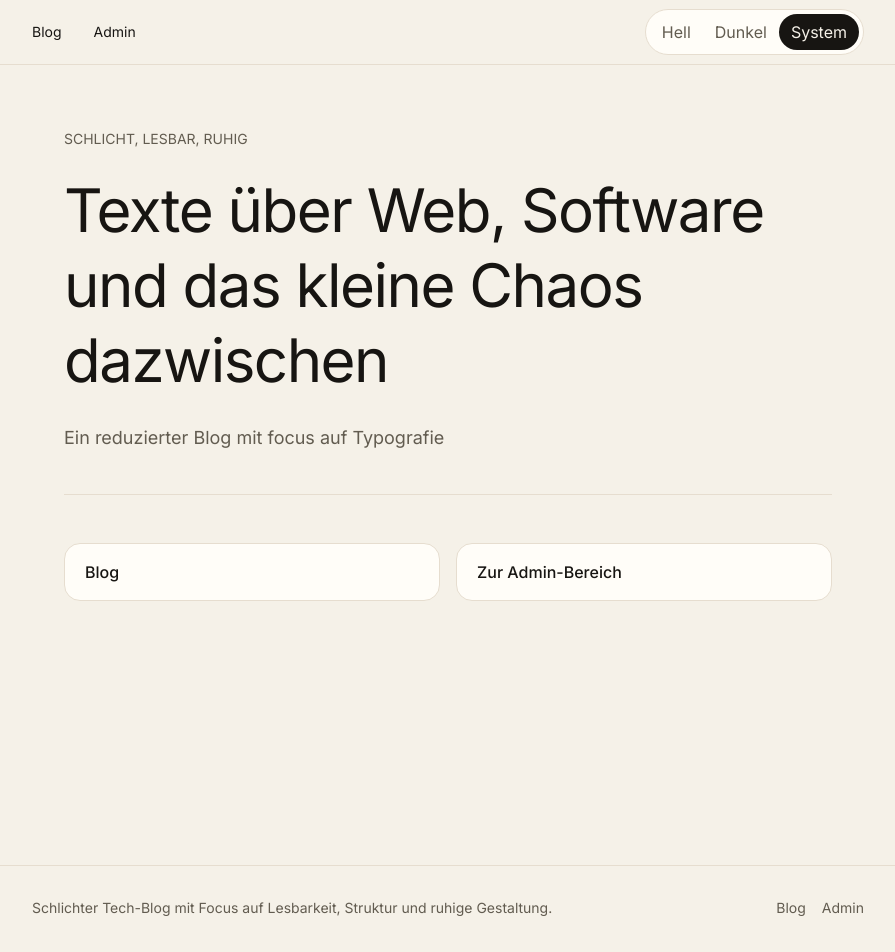
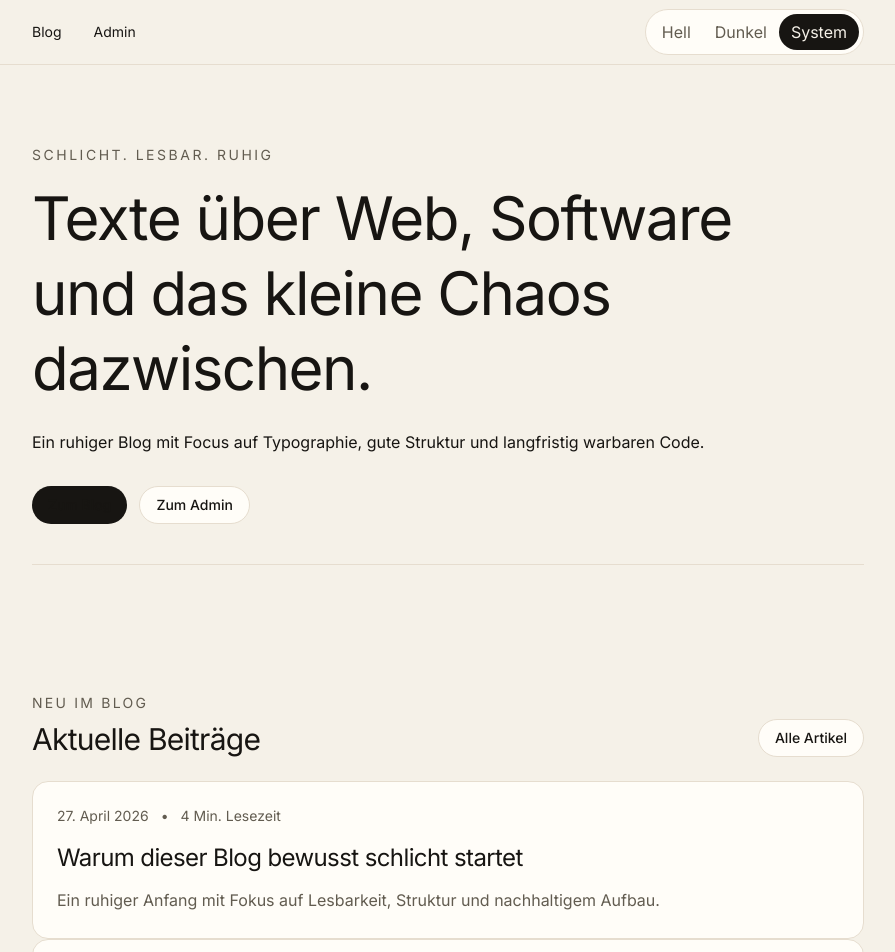
Before and after one commit to AdamKuzniarski/blog-template, a Next.js app: page / in a window 1280 px wide. Shown: the top 952 px of the page, without its empty margins (192-1087 px from the left). Built offline with nearby package versions, Linux system fonts and the light colour scheme.

Commit message:
update homePage

```diff
--- a/app/page.tsx
+++ b/app/page.tsx
@@ -1,38 +1,81 @@
 import Link from 'next/link';
+import { ButtonLink } from '@/components/primitives/button-link';
+import { Card } from '@/components/primitives/card';
 import { Container } from '@/components/container';
+import { Section } from '@/components/primitives/section';
+import { getAllPosts } from '@/content/posts';
 
-const links = [
-  { href: '/blog', label: 'Blog' },
-  { href: '/admin', label: 'Zur Admin-Bereich' },
-];
+const dateFormatter = new Intl.DateTimeFormat('de-DE', {
+  day: '2-digit',
+  month: 'long',
+  year: 'numeric',
+});
 
 export default function HomePage() {
+  const latestPosts = getAllPosts().slice(0, 2);
+
   return (
-    <main className={'mx-auto flex min-h-screen max-w-4xl flex-col gap-12 px-6 py-16 sm:px-8'}>
-      <Container className={'flex flex-col gap-12'}>
-        <header className={'space-y-6 border-b border-border pb-10'}>
-          <p className={'text-sm uppercase tracking-[0.18] text-muted'}>Schlicht, Lesbar, Ruhig</p>
-          <h1 className={'max-w-3xl font-serif text-5xl leading-tight tracking-tight sm:text-6xl'}>
-            Texte über Web, Software und das kleine Chaos dazwischen
+    <>
+      <Section className="pb-10 sm:pb-12">
+        <Container className="flex flex-col gap-10 ">
+          <header className="max-w-4xl border-b border-border pb-10">
+            <p className="mb-4 text-sm uppercase tracking-[0.18em] text-muted ">
+              Schlicht. Lesbar. Ruhig
+            </p>
+            <h1 className="max-w-3xl font-serif text-5xl leading-tight tracking-tight sm:text-6xl">
+              Texte über Web, Software und das kleine Chaos dazwischen.
             </h1>
-          <p className={'max-w-2xl text-lg leading-8 text-muted'}>
-            Ein reduzierter Blog mit focus auf Typografie
+            <p className="mt-6 flex flex-wrap gap-3 ">
+              Ein ruhiger Blog mit Focus auf Typographie, gute Struktur und langfristig warbaren
+              Code.
             </p>
+            <div className="mt-8 flex flex-wrap gap-3">
+              <ButtonLink href="/blog" variant="primary">
+                Zum Blog
+              </ButtonLink>
+              <ButtonLink href="/admin">Zum Admin</ButtonLink>
+            </div>
           </header>
-        <section className={'grid gap-4 sm:grid-cols-2'}>
-          {links.map((link) => (
-            <Link
-              key={link.href}
-              href={link.href}
-              className={
-                'rounded-2xl border border-border bg-surface px-5 py-4 transition-colors hover:border-link'
-              }
-            >
-              <span className={'text-base font-medium'}>{link.label}</span>
+        </Container>
+      </Section>
+
+      <Section className="pt-0">
+        <Container className="flex flex-col gap-6">
+          <div className="flex items-end justify-between gap-4">
+            <div>
+              <p className="text-sm uppercase tracking-[0.16em] text-muted">Neu im Blog</p>
+              <h2 className="mt-2 font-serif text-3xl tracking-tight">Aktuelle Beiträge</h2>
+            </div>
+
+            <ButtonLink href="/blog">Alle Artikel</ButtonLink>
+          </div>
+
+          <div>
+            {latestPosts.map((post) => (
+              <Card key={post.slug} className="transition-colors hover:border-link">
+                <article className="flex h-full flex-col gap-4">
+                  <div className="flex flex-wrap items-center gap-3 text-sm text-muted">
+                    <time dateTime={post.publishedAt}>
+                      {dateFormatter.format(new Date(post.publishedAt))}
+                    </time>
+                    <span>•</span>
+                    <span>{post.readingTime}</span>
+                  </div>
+
+                  <div className="flex-1">
+                    <h3 className="font-serif text-2xl tracking-tight">
+                      <Link href={`/blog/${post.slug}`} className="hover:text-link">
+                        {post.title}
                       </Link>
+                    </h3>
+                    <p className="mt-3 text-base leading-7 text-muted">{post.description}</p>
+                  </div>
+                </article>
+              </Card>
             ))}
-        </section>
+          </div>
         </Container>
-    </main>
+      </Section>
+    </>
   );
 }
```
Lines whose indentation alone changed are shown as unchanged.
